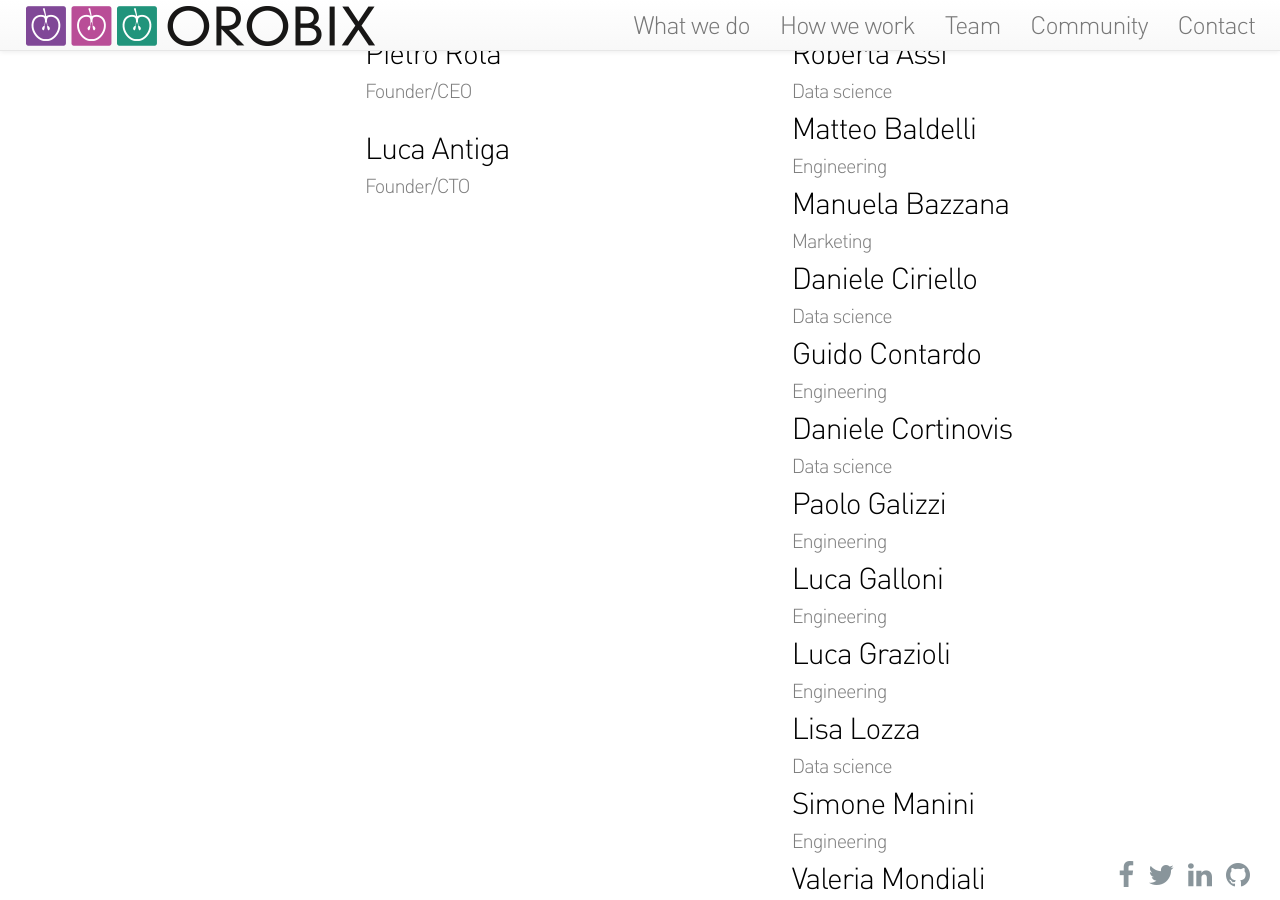
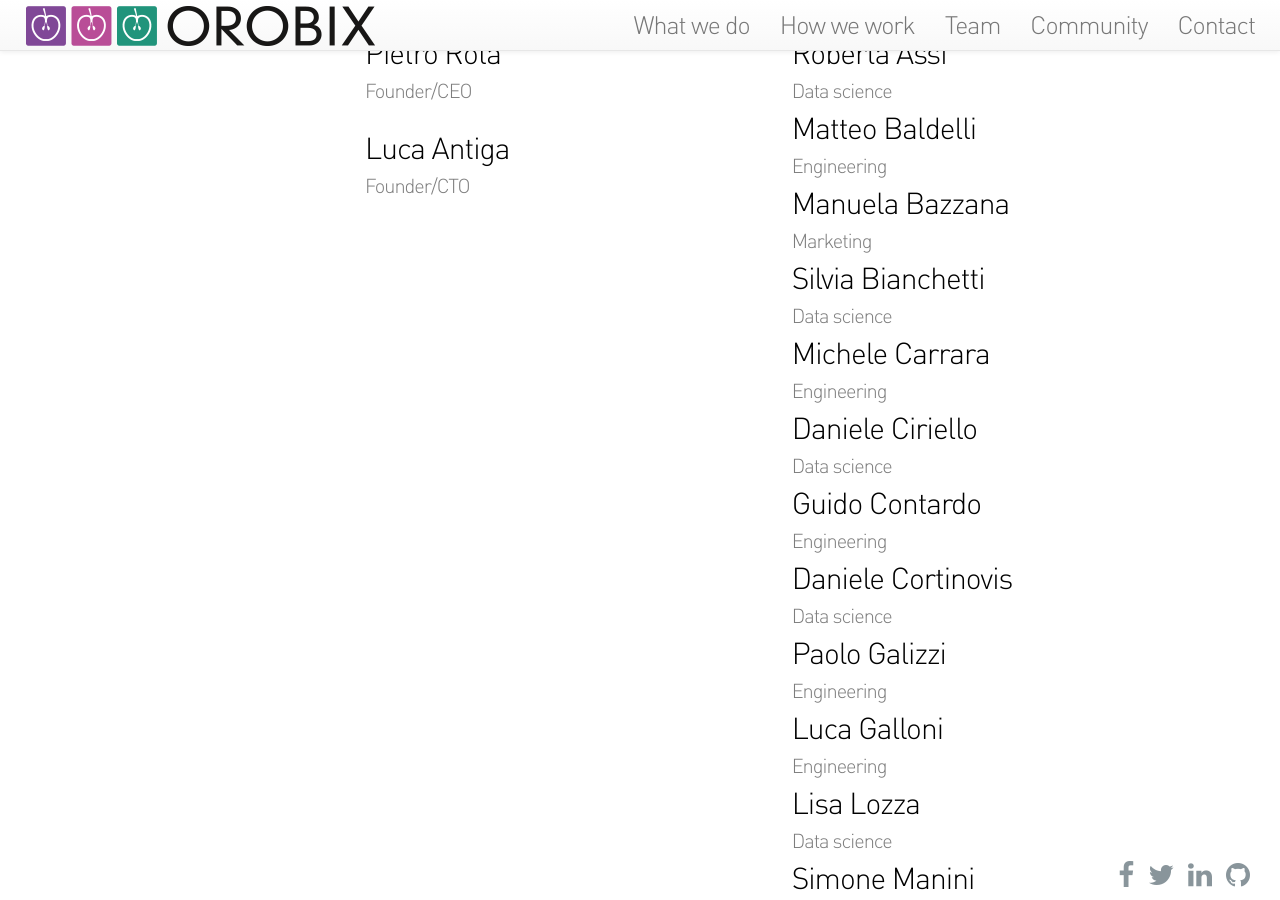
Before and after one commit to orobix/orobix.github.com, a Jekyll site: the page built from team.html, in a window 1280 px wide and 900 px high, scrolled down 1111 px. Built offline with Jekyll 4.4.1, drawn with Linux system fonts in a browser that asks for light colours; nearby versions of some CDN libraries.

Commit message:
Update team

```diff
--- a/team.html
+++ b/team.html
@@ -92,6 +92,14 @@
           <h4 class="team-name">Marketing</h4>
         </div>
         <div class="col-xs-6 col-md-12">
+          <h2 class="team-title-bottom">Silvia Bianchetti</h2>
+          <h4 class="team-name">Data science</h4>
+        </div>
+        <div class="col-xs-6 col-md-12">
+          <h2 class="team-title-bottom">Michele Carrara</h2>
+          <h4 class="team-name">Engineering</h4>
+        </div>
+        <div class="col-xs-6 col-md-12">
           <h2 class="team-title-bottom">Daniele Ciriello</h2>
           <h4 class="team-name">Data science</h4>
         </div>
@@ -109,10 +117,6 @@
         </div>
         <div class="col-xs-6 col-md-12">
           <h2 class="team-title-bottom">Luca Galloni</h2>
-          <h4 class="team-name">Engineering</h4>
-        </div>
-        <div class="col-xs-6 col-md-12">
-          <h2 class="team-title-bottom">Luca Grazioli</h2>
           <h4 class="team-name">Engineering</h4>
         </div>
         <div class="col-xs-6 col-md-12">
```
